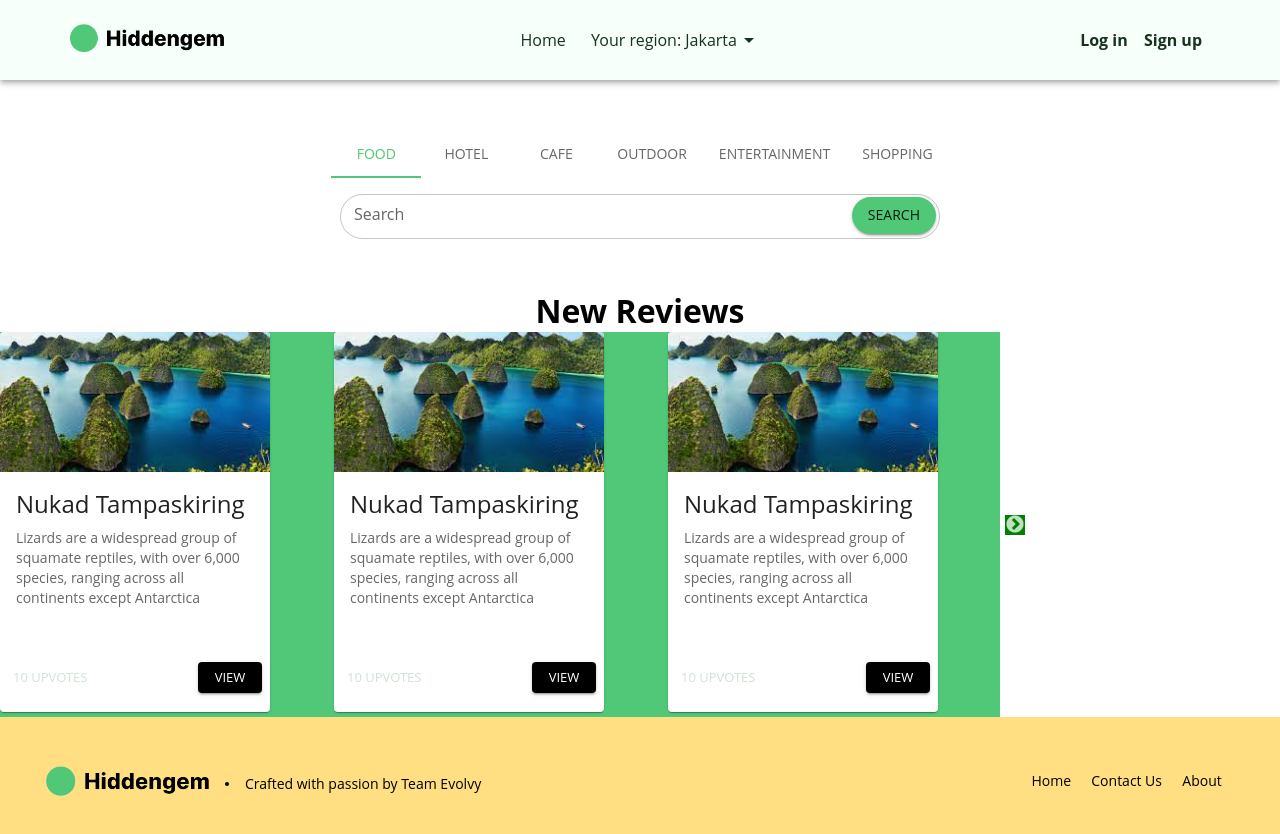
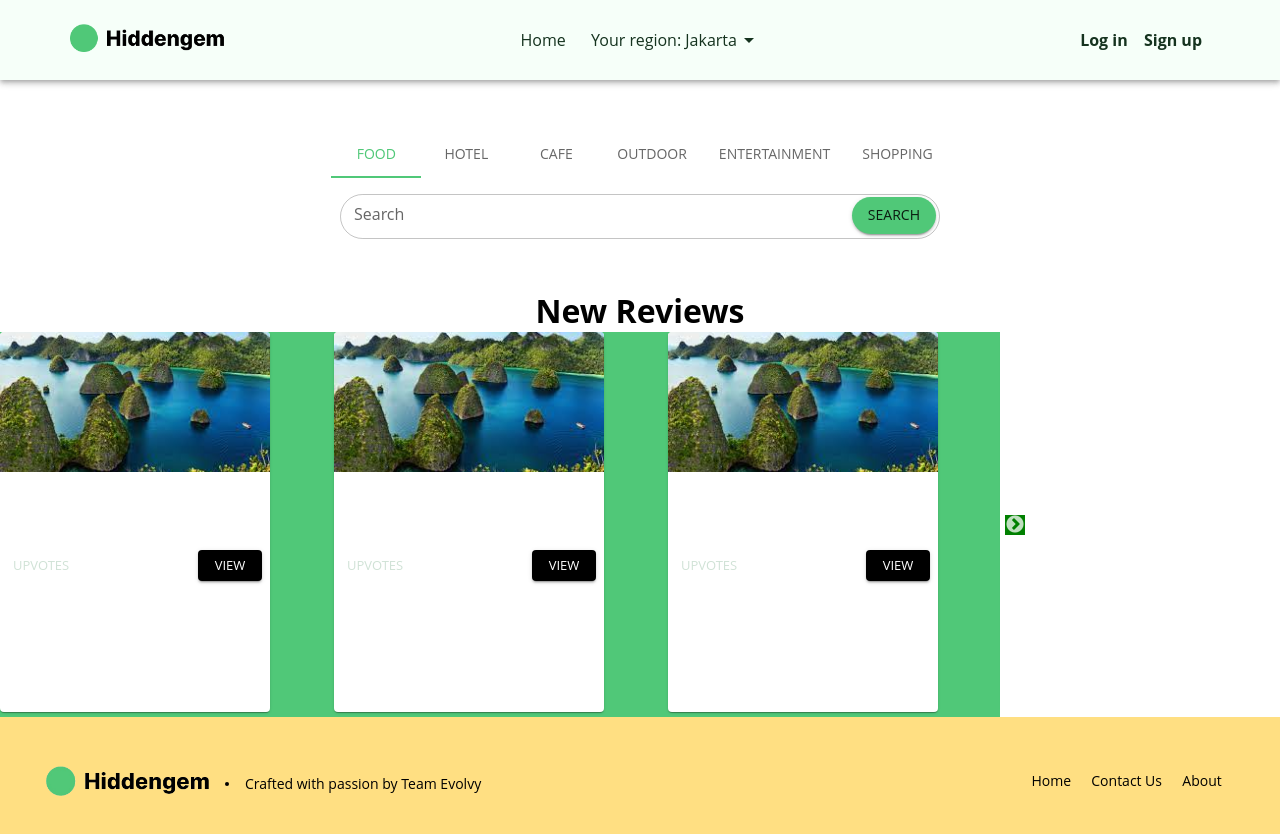
Before and after one commit to project-zusammen/hidden-gem-frontend, a React (Vite) app: page / in a window 1280 px wide. Shown: the top 834 px of the page. Built offline with nearby package versions, Linux system fonts and the light colour scheme.

Commit message:
refactor: improve card

```diff
--- a/src/components/Card/index.jsx
+++ b/src/components/Card/index.jsx
@@ -7,29 +7,16 @@ import Typography from "@mui/material/Typography";
 import { Button } from "@mui/material";
 import image from "../../images/raja-ampat.jpeg";
 
-// const ExpandMore = styled((props) => {
-//   // eslint-disable-next-line no-unused-vars
-//   const { expand, other } = props;
-//   return <IconButton {...other} />;
-// })(({ theme, expand }) => ({
-//   transform: !expand ? "rotate(0deg)" : "rotate(180deg)",
-//   marginLeft: "auto",
-//   transition: theme.transitions.create("transform", {
-//     duration: theme.transitions.duration.shortest,
-//   }),
-// }));
-
-export default function RecipeReviewCard() {
+export default function RecipeReviewCard({ title, content, vote }) {
   return (
     <Card sx={{ width: 270, height: 380 }}>
       <CardMedia sx={{ height: 140 }} image={image} title="green iguana" />
       <CardContent>
         <Typography gutterBottom variant="h5" component="div">
-          Nukad Tampaskiring
+          {title}
         </Typography>
         <Typography variant="body2" color="text.secondary">
-          Lizards are a widespread group of squamate reptiles, with over 6,000
-          species, ranging across all continents except Antarctica
+          {content}
         </Typography>
       </CardContent>
       <CardActions
@@ -45,7 +32,7 @@ export default function RecipeReviewCard() {
             color: "primary.light",
           }}
         >
-          10 Upvotes
+          {vote} Upvotes
         </Button>
         <Button size="small" color="secondary" variant="contained">
           View
```
